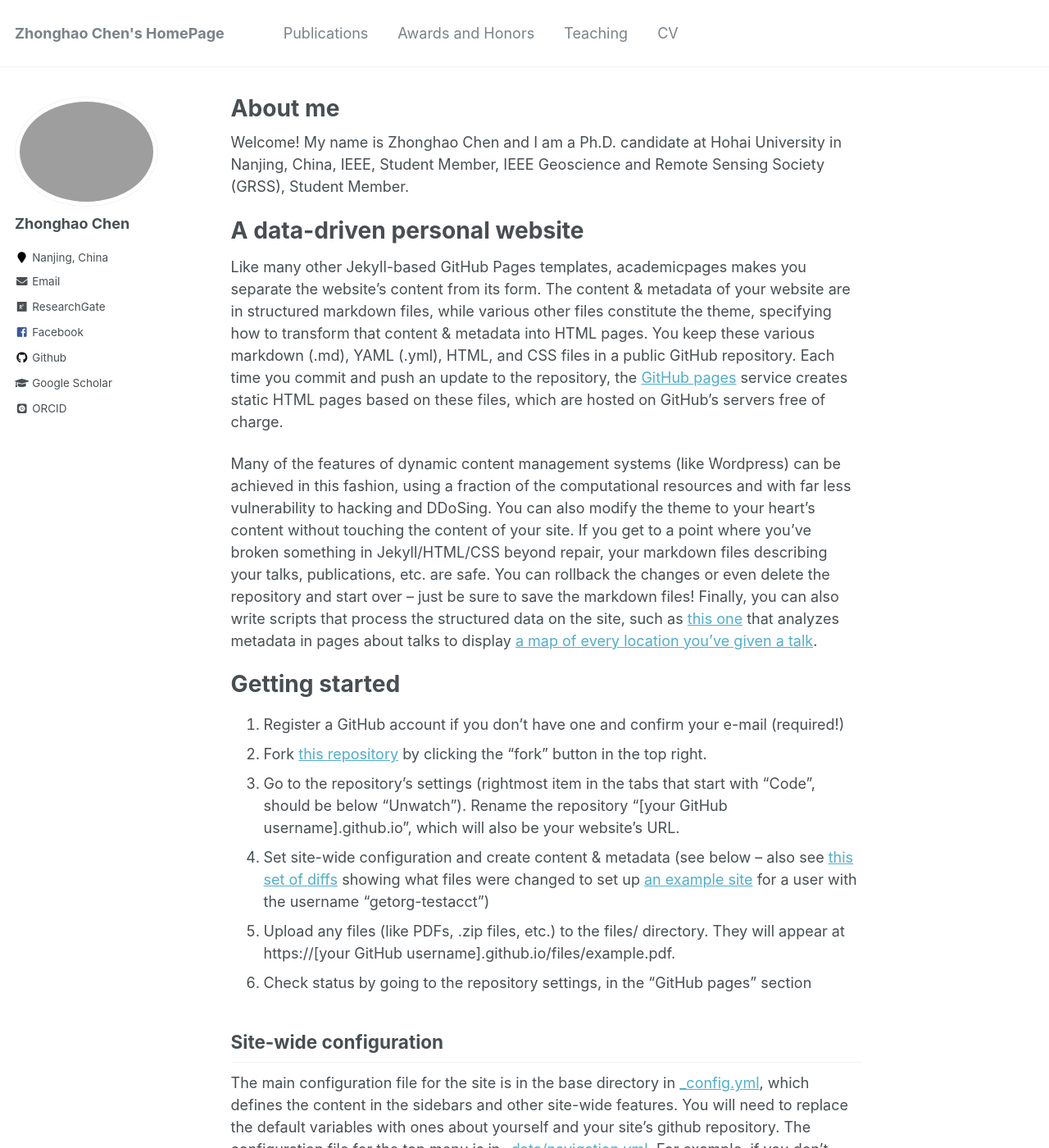
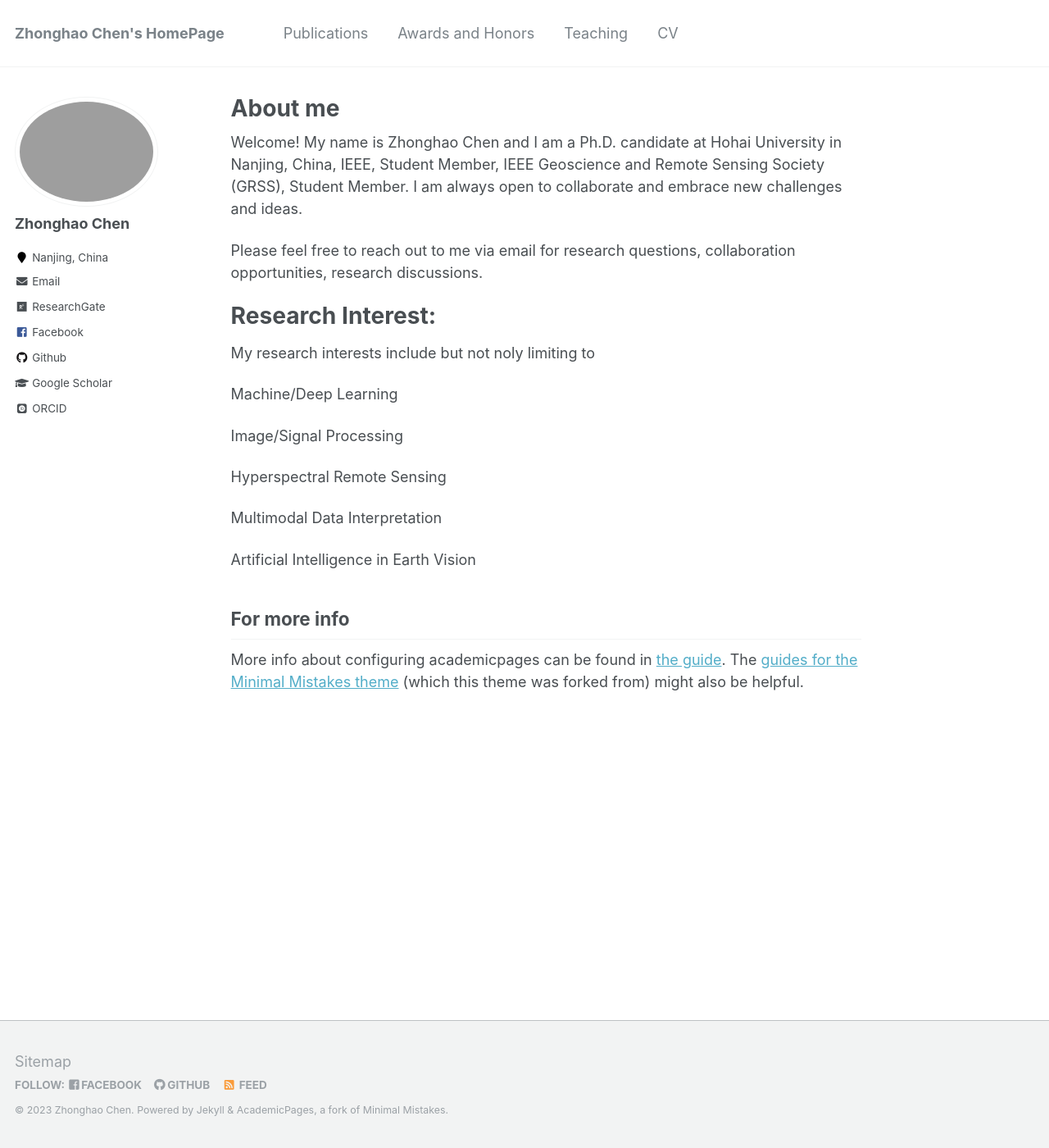
Before and after one commit to zhonghaochen/zhonghaochen.github.io, a Jekyll site: the page built from _pages/about.md, in a window 1280 px wide and 1400 px high. Shown: the whole window at 82% size. Built offline with Jekyll 4.4.1, drawn with Linux system fonts in a browser that asks for light colours; some web fonts are replaced; some of the changed text lies outside the part shown.

Commit message:
Update about.md

```diff
--- a/_pages/about.md
+++ b/_pages/about.md
@@ -8,42 +8,26 @@ redirect_from:
   - /about.html
 ---
 
-Welcome! My name is Zhonghao Chen and I am a Ph.D. candidate at Hohai University in Nanjing, China, IEEE, Student Member, IEEE Geoscience and Remote Sensing Society (GRSS), Student Member.
+Welcome! My name is Zhonghao Chen and I am a Ph.D. candidate at Hohai University in Nanjing, China, IEEE, Student Member, IEEE Geoscience and Remote Sensing Society (GRSS), Student Member. I am always open to collaborate and embrace new challenges and ideas.
 
-A data-driven personal website
+Please feel free to reach out to me via email for research questions, collaboration opportunities, research discussions.
+
+Research Interest:
 ======
-Like many other Jekyll-based GitHub Pages templates, academicpages makes you separate the website's content from its form. The content & metadata of your website are in structured markdown files, while various other files constitute the theme, specifying how to transform that content & metadata into HTML pages. You keep these various markdown (.md), YAML (.yml), HTML, and CSS files in a public GitHub repository. Each time you commit and push an update to the repository, the [GitHub pages](https://pages.github.com/) service creates static HTML pages based on these files, which are hosted on GitHub's servers free of charge.
+My research interests include but not noly limiting to
 
-Many of the features of dynamic content management systems (like Wordpress) can be achieved in this fashion, using a fraction of the computational resources and with far less vulnerability to hacking and DDoSing. You can also modify the theme to your heart's content without touching the content of your site. If you get to a point where you've broken something in Jekyll/HTML/CSS beyond repair, your markdown files describing your talks, publications, etc. are safe. You can rollback the changes or even delete the repository and start over -- just be sure to save the markdown files! Finally, you can also write scripts that process the structured data on the site, such as [this one](https://github.com/academicpages/academicpages.github.io/blob/master/talkmap.ipynb) that analyzes metadata in pages about talks to display [a map of every location you've given a talk](https://academicpages.github.io/talkmap.html).
+Machine/Deep Learning
 
-Getting started
-======
-1. Register a GitHub account if you don't have one and confirm your e-mail (required!)
-1. Fork [this repository](https://github.com/academicpages/academicpages.github.io) by clicking the "fork" button in the top right.
-1. Go to the repository's settings (rightmost item in the tabs that start with "Code", should be below "Unwatch"). Rename the repository "[your GitHub username].github.io", which will also be your website's URL.
-1. Set site-wide configuration and create content & metadata (see below -- also see [this set of diffs](http://archive.is/3TPas) showing what files were changed to set up [an example site](https://getorg-testacct.github.io) for a user with the username "getorg-testacct")
-1. Upload any files (like PDFs, .zip files, etc.) to the files/ directory. They will appear at https://[your GitHub username].github.io/files/example.pdf.
-1. Check status by going to the repository settings, in the "GitHub pages" section
+Image/Signal Processing
 
-Site-wide configuration
-------
-The main configuration file for the site is in the base directory in [_config.yml](https://github.com/academicpages/academicpages.github.io/blob/master/_config.yml), which defines the content in the sidebars and other site-wide features. You will need to replace the default variables with ones about yourself and your site's github repository. The configuration file for the top menu is in [_data/navigation.yml](https://github.com/academicpages/academicpages.github.io/blob/master/_data/navigation.yml). For example, if you don't have a portfolio or blog posts, you can remove those items from that navigation.yml file to remove them from the header.
+Hyperspectral Remote Sensing
 
-Create content & metadata
-------
-For site content, there is one markdown file for each type of content, which are stored in directories like _publications, _talks, _posts, _teaching, or _pages. For example, each talk is a markdown file in the [_talks directory](https://github.com/academicpages/academicpages.github.io/tree/master/_talks). At the top of each markdown file is structured data in YAML about the talk, which the theme will parse to do lots of cool stuff. The same structured data about a talk is used to generate the list of talks on the [Talks page](https://academicpages.github.io/talks), each [individual page](https://academicpages.github.io/talks/2012-03-01-talk-1) for specific talks, the talks section for the [CV page](https://academicpages.github.io/cv), and the [map of places you've given a talk](https://academicpages.github.io/talkmap.html) (if you run this [python file](https://github.com/academicpages/academicpages.github.io/blob/master/talkmap.py) or [Jupyter notebook](https://github.com/academicpages/academicpages.github.io/blob/master/talkmap.ipynb), which creates the HTML for the map based on the contents of the _talks directory).
+Multimodal Data Interpretation
 
-**Markdown generator**
+Artificial Intelligence in Earth Vision
 
-I have also created [a set of Jupyter notebooks](https://github.com/academicpages/academicpages.github.io/tree/master/markdown_generator
-) that converts a CSV containing structured data about talks or presentations into individual markdown files that will be properly formatted for the academicpages template. The sample CSVs in that directory are the ones I used to create my own personal website at stuartgeiger.com. My usual workflow is that I keep a spreadsheet of my publications and talks, then run the code in these notebooks to generate the markdown files, then commit and push them to the GitHub repository.
 
-How to edit your site's GitHub repository
-------
-Many people use a git client to create files on their local computer and then push them to GitHub's servers. If you are not familiar with git, you can directly edit these configuration and markdown files directly in the github.com interface. Navigate to a file (like [this one](https://github.com/academicpages/academicpages.github.io/blob/master/_talks/2012-03-01-talk-1.md) and click the pencil icon in the top right of the content preview (to the right of the "Raw | Blame | History" buttons). You can delete a file by clicking the trashcan icon to the right of the pencil icon. You can also create new files or upload files by navigating to a directory and clicking the "Create new file" or "Upload files" buttons.
 
-Example: editing a markdown file for a talk
-![Editing a markdown file for a talk](/images/editing-talk.png)
 
 For more info
 ------
```
